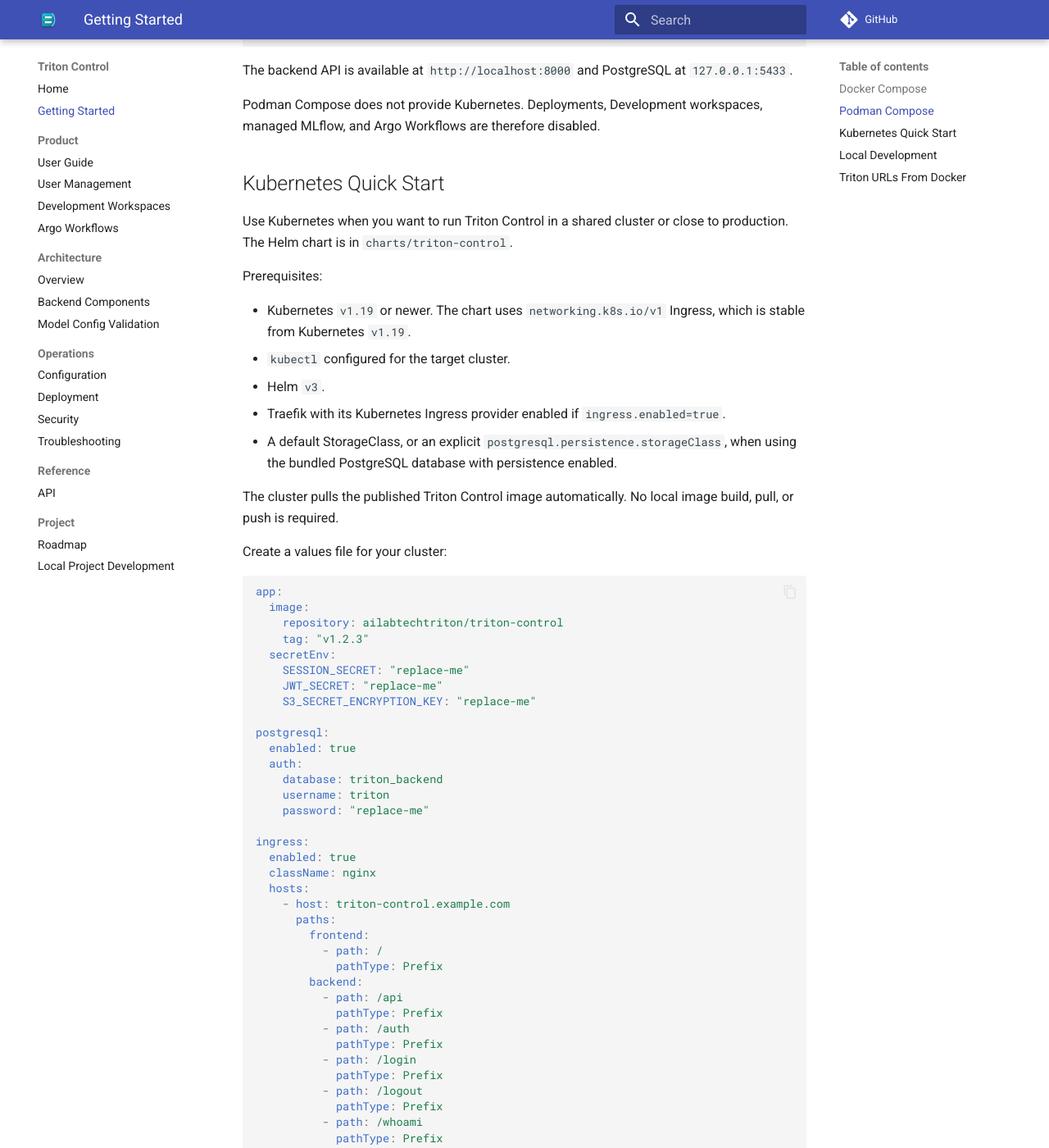
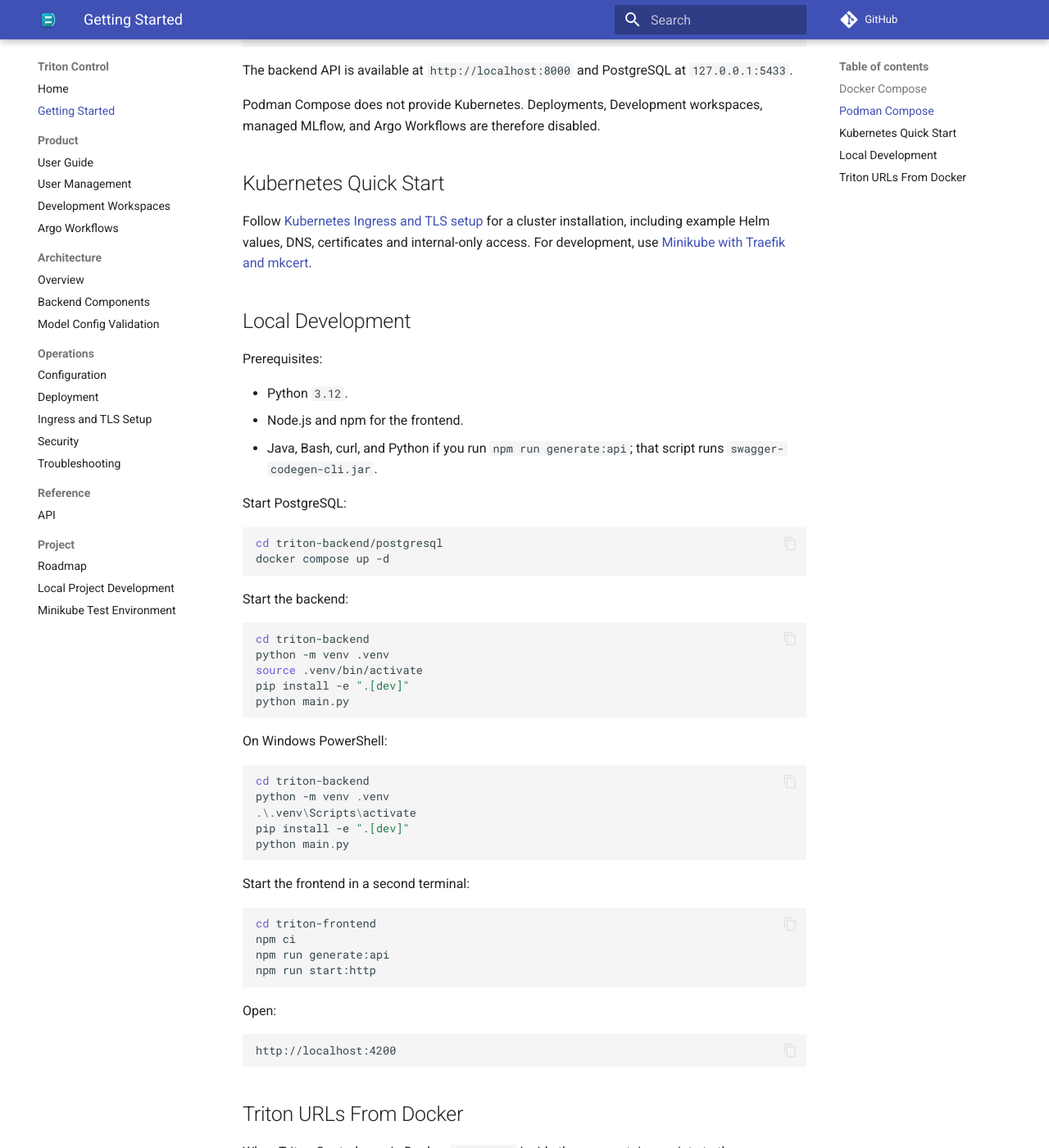
Before and after one commit to ai-lab-tech/triton-control, an MkDocs documentation site: the page built from docs/getting-started.md, in a window 1280 px wide and 1400 px high, scrolled down 1001 px. Shown: the whole window at 82% size. Built offline with MkDocs 1.6.1 and Material for MkDocs 9.7.7, drawn with Linux system fonts in a browser that asks for light colours; comment, search, counter and statistics services are not loaded; some of the changed text lies outside the part shown.

Commit message:
feat: Enhance documentation for Kubernetes Ingress and TLS setup, including new guides and example configurations

````diff
--- a/docs/getting-started.md
+++ b/docs/getting-started.md
@@ -54,84 +54,9 @@
 
 ## Kubernetes Quick Start
 
-Use Kubernetes when you want to run Triton Control in a shared cluster or close
-to production. The Helm chart is in `charts/triton-control`.
-
-Prerequisites:
-
-- Kubernetes `v1.19` or newer. The chart uses `networking.k8s.io/v1` Ingress,
-  which is stable from Kubernetes `v1.19`.
-- `kubectl` configured for the target cluster.
-- Helm `v3`.
-- Traefik with its Kubernetes Ingress provider enabled if `ingress.enabled=true`.
-- A default StorageClass, or an explicit `postgresql.persistence.storageClass`,
-  when using the bundled PostgreSQL database with persistence enabled.
-
-The cluster pulls the published Triton Control image automatically. No local
-image build, pull, or push is required.
-
-Create a values file for your cluster:
-
-```yaml
-app:
-  image:
-    repository: ailabtechtriton/triton-control
-    tag: "v1.2.3"
-  secretEnv:
-    SESSION_SECRET: "replace-me"
-    JWT_SECRET: "replace-me"
-    S3_SECRET_ENCRYPTION_KEY: "replace-me"
-
-postgresql:
-  enabled: true
-  auth:
-    database: triton_backend
-    username: triton
-    password: "replace-me"
-
-ingress:
-  enabled: true
-  className: nginx
-  hosts:
-    - host: triton-control.example.com
-      paths:
-        frontend:
-          - path: /
-            pathType: Prefix
-        backend:
-          - path: /api
-            pathType: Prefix
-          - path: /auth
-            pathType: Prefix
-          - path: /login
-            pathType: Prefix
-          - path: /logout
-            pathType: Prefix
-          - path: /whoami
-            pathType: Prefix
-```
-
-Install the chart:
-
-```bash
-helm upgrade --install triton-control ./charts/triton-control \
-  --namespace triton-control \
-  --create-namespace \
-  -f values-k8s.yaml
-```
-
-For a cluster without Ingress, set `ingress.enabled=false` and port-forward the
-frontend service:
-
-```bash
-kubectl -n triton-control port-forward svc/triton-control 8080:80
-```
-
-Then open:
-
-```text
-http://localhost:8080
-```
+Follow [Kubernetes Ingress and TLS setup](ingress-tls.md) for a cluster installation,
+including example Helm values, DNS, certificates and internal-only access.
+For development, use [Minikube with Traefik and mkcert](local-kubernetes.md).
 
 ## Local Development
 
--- a/mkdocs.yml
+++ b/mkdocs.yml
@@ -25,6 +25,7 @@
   - Operations:
     - Configuration: configuration.md
     - Deployment: deployment.md
+    - Ingress and TLS Setup: ingress-tls.md
     - Security: security.md
     - Troubleshooting: troubleshooting.md
   - Reference:
@@ -32,6 +33,7 @@
   - Project:
     - Roadmap: roadmap.md
     - Local Project Development: development.md
+    - Minikube Test Environment: local-kubernetes.md
 
 markdown_extensions:
   - admonition
````
Also changed, not shown: README.md (+5 -70 lines), charts/triton-control/README.md (+3 -0 lines), docs/configuration.md (+3 -0 lines), docs/deployment.md (+3 -0 lines), docs/development.md (+2 -0 lines), docs/ingress-tls.md (added, +117 -0 lines), docs/local-kubernetes.md (added, +133 -0 lines), 2 other files.
